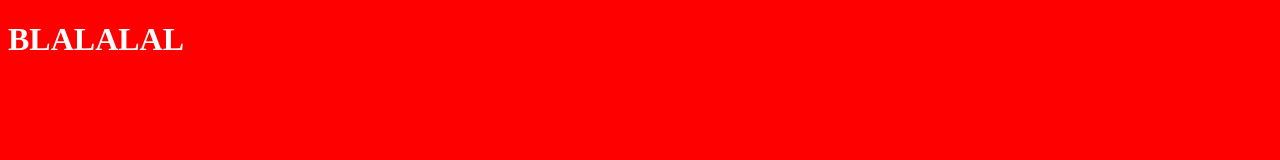
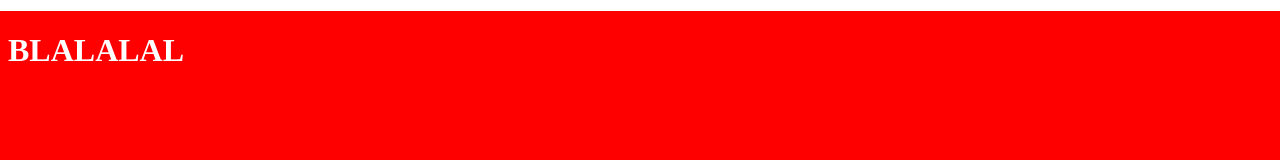
Before and after one commit to wsi-spring-2021/web-standards, a plain HTML site: page index.html in a window 1280 px wide. Drawn offline with Linux system fonts and the light colour scheme.

Commit message:
Add js and css

```diff
--- a/index.html
+++ b/index.html
@@ -8,5 +8,6 @@
 </head>
 <body>
   <h1>BLALALAL</h1>
+  <script src="main.js"></script>
 </body>
 </html>
--- a/main.js
+++ b/main.js
@@ -0,0 +1 @@
+document.querySelector('html').className = 'js';
--- a/screen.css
+++ b/screen.css
@@ -1,5 +1,8 @@
 html {
   color: white;
   background: red;
+}
 
+.js {
+  border-top: 11px solid white;
 }
```
